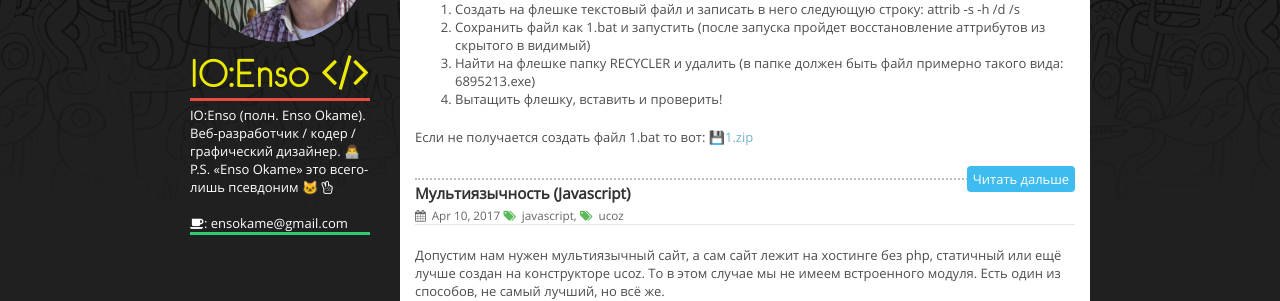
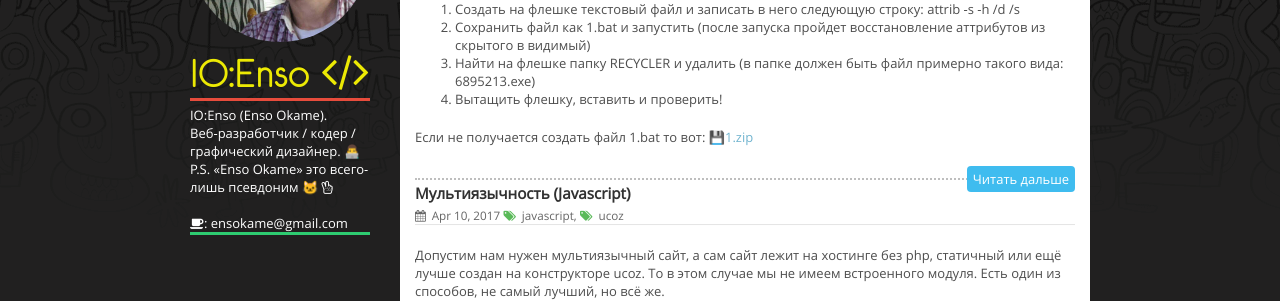
Before and after one commit to IOEnso/ioenso.github.io, a Jekyll site: the page built from index.html, in a window 1280 px wide. Shown: the part 218-519 px from the top of the page. Built offline with Jekyll 4.4.1, drawn with Linux system fonts in a browser that asks for light colours.

Commit message:
Update _config.yml

```diff
--- a/_config.yml
+++ b/_config.yml
@@ -1,5 +1,5 @@
 name: IO:Enso
-description: IO:Enso (полн. Enso Okame). <br/> Веб-разработчик / кодер / графический дизайнер. 👨‍💻 <br/>P.S. «Enso Okame» это всего-лишь псевдоним 🐱
+description: IO:Enso (Enso Okame). <br/> Веб-разработчик / кодер / графический дизайнер. 👨‍💻 <br/>P.S. «Enso Okame» это всего-лишь псевдоним 🐱
 dtitle: Тихий уголок кота-кодера 🐱
 
 avatar: /assets/img/me_1.jpg
```
